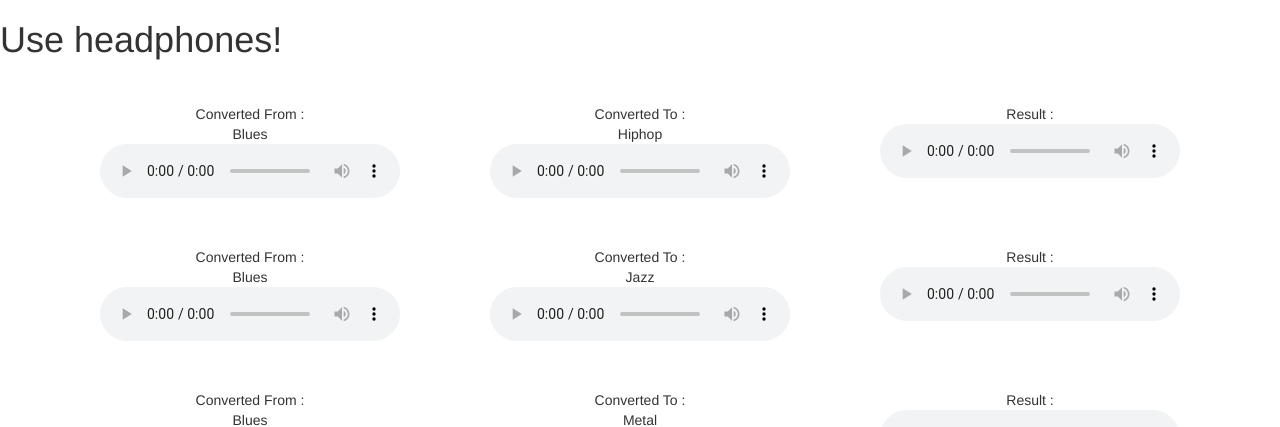
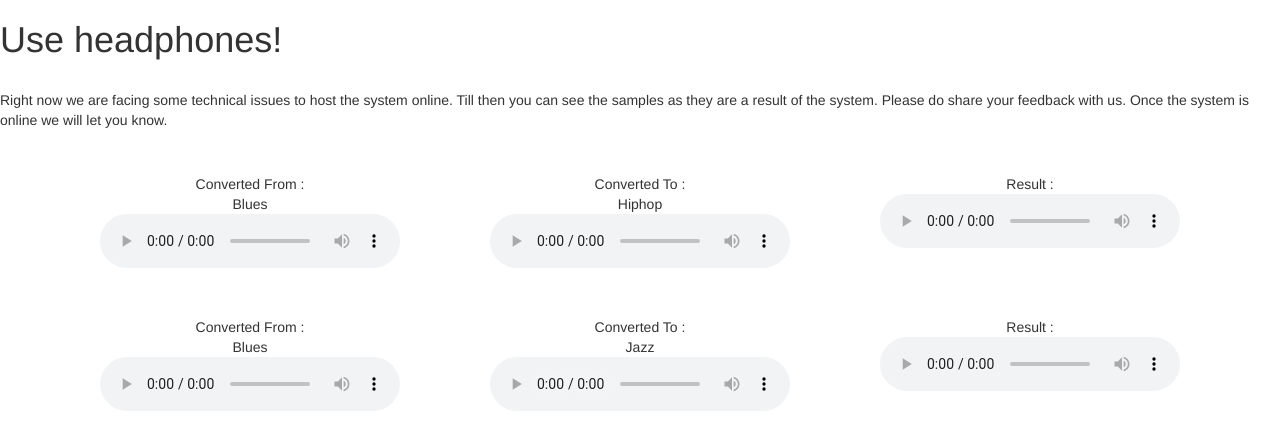
Before and after one commit to mihir-chouhan/AudioSurvey, a plain HTML site: page index.html in a window 1280 px wide. Shown: the top 427 px of the page. Drawn offline with nearby package versions, Linux system fonts and the light colour scheme.

Commit message:
Update index.html

```diff
--- a/index.html
+++ b/index.html
@@ -24,6 +24,9 @@
 					<h2 style="text-align: center;">
 						Use headphones!
 					</h2>
+								       <br>
+								       Right now we are facing some technical issues to host the system online. Till then you can see the samples as they are a result of the system. Please do share your feedback with us. Once the system is online we will let you know.
+
 				</p>
 			</div>
 		</div>
```
